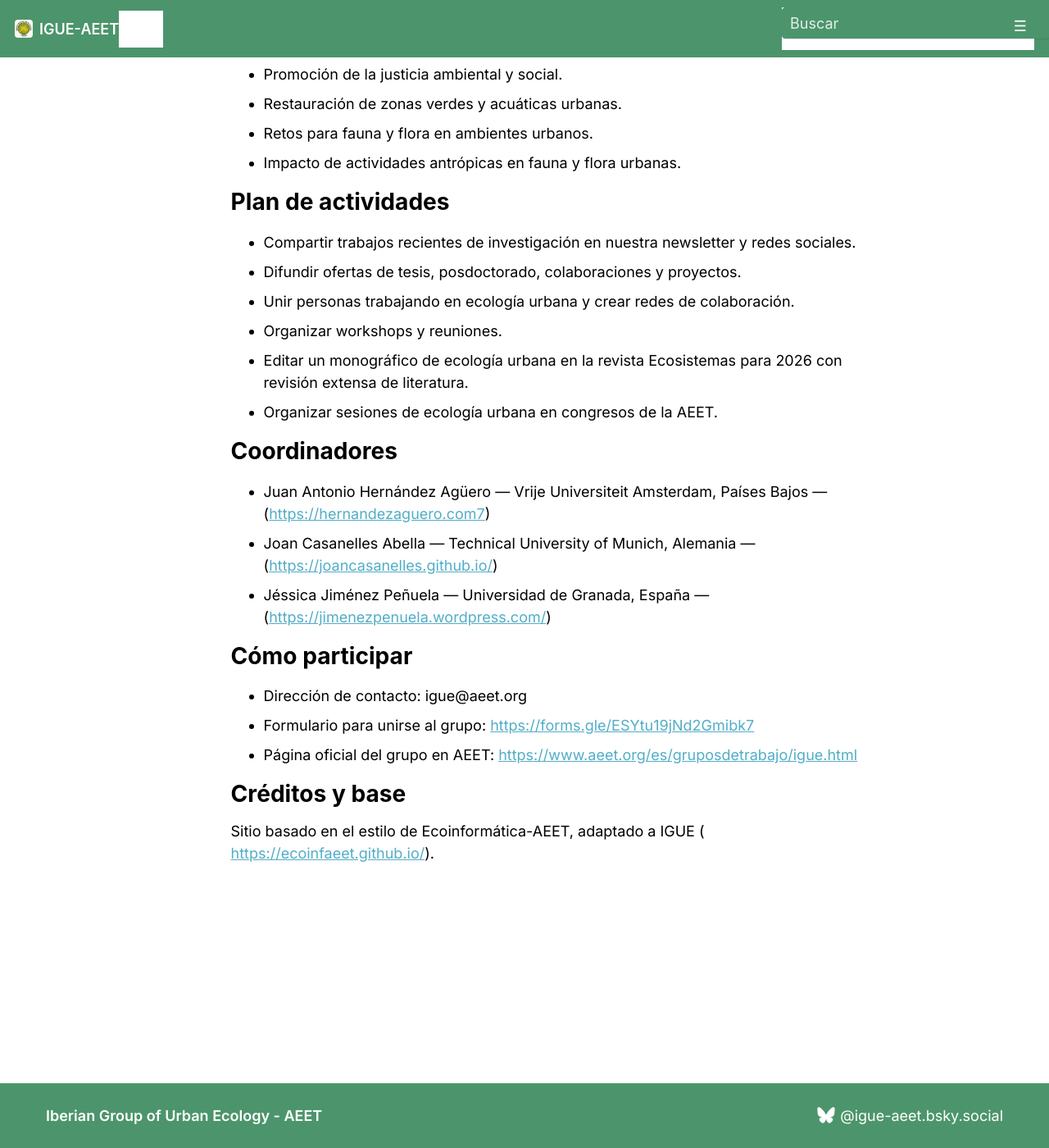
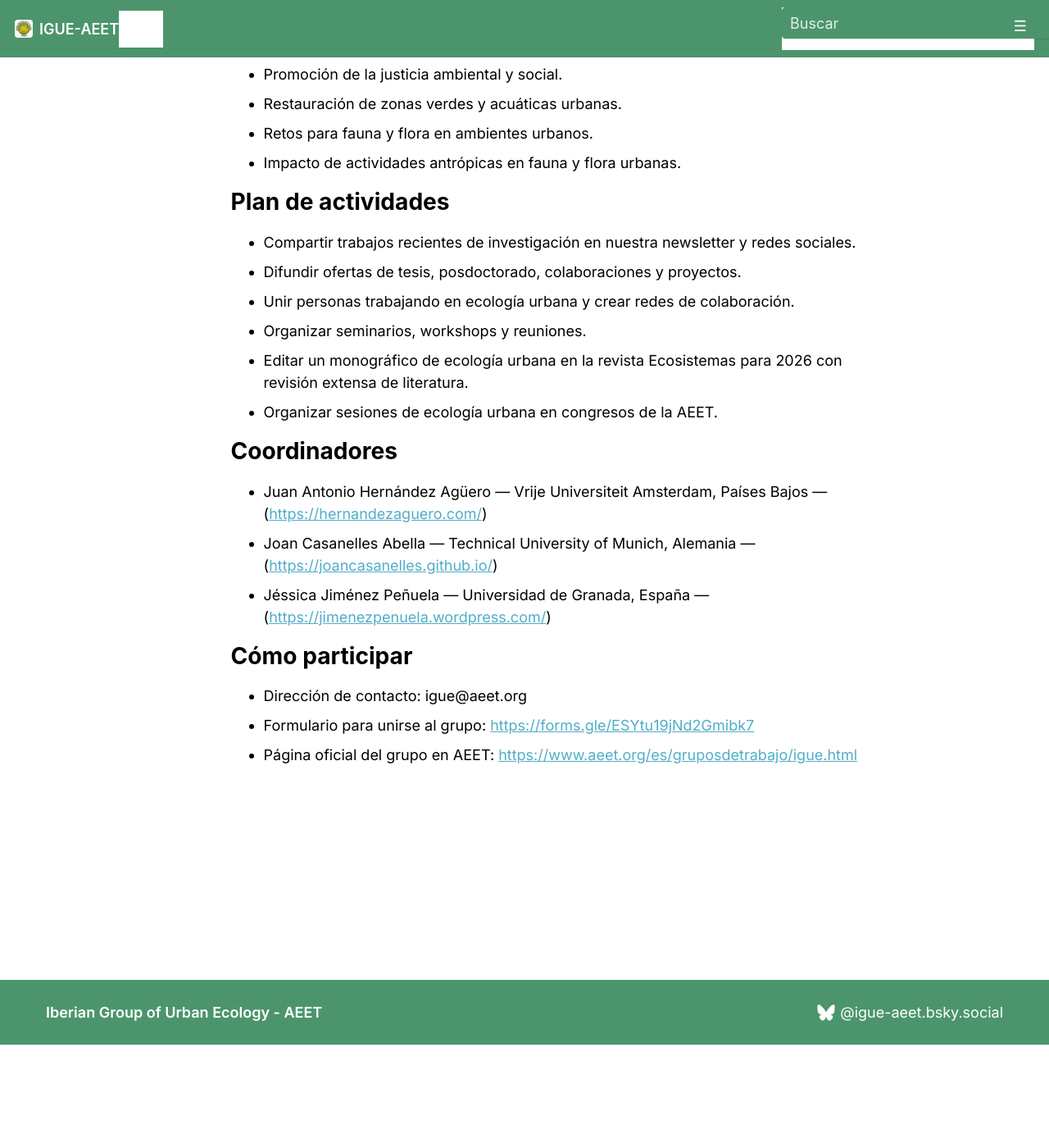
Before and after one commit to igue-aeet/igue-aeet.github.io, a Jekyll site: the page built from _pages/about.md, in a window 1280 px wide and 1400 px high, scrolled down 972 px. Shown: the whole window at 82% size. Built offline with Jekyll 4.4.1, drawn with Linux system fonts in a browser that asks for light colours; a script that is not in the unit is left out; after the commit the page ends 2246 px from its top, so only the background shows below that.

Commit message:
more changes

```diff
--- a/_pages/about.md
+++ b/_pages/about.md
@@ -37,13 +37,13 @@ Plan de actividades
 - Compartir trabajos recientes de investigación en nuestra newsletter y redes sociales.
 - Difundir ofertas de tesis, posdoctorado, colaboraciones y proyectos.
 - Unir personas trabajando en ecología urbana y crear redes de colaboración.
-- Organizar workshops y reuniones.
+- Organizar seminarios, workshops y reuniones.
 - Editar un monográfico de ecología urbana en la revista Ecosistemas para 2026 con revisión extensa de literatura.
 - Organizar sesiones de ecología urbana en congresos de la AEET.
 
 Coordinadores
 ======
-- Juan Antonio Hernández Agüero — Vrije Universiteit Amsterdam, Países Bajos — (<https://hernandezaguero.com7>)
+- Juan Antonio Hernández Agüero — Vrije Universiteit Amsterdam, Países Bajos — (<https://hernandezaguero.com/>)
 - Joan Casanelles Abella — Technical University of Munich, Alemania — (<https://joancasanelles.github.io/>)
 - Jéssica Jiménez Peñuela — Universidad de Granada, España — (<https://jimenezpenuela.wordpress.com/>)
 
@@ -52,8 +52,3 @@ Cómo participar
 - Dirección de contacto: igue@aeet.org
 - Formulario para unirse al grupo: <https://forms.gle/ESYtu19jNd2Gmibk7>
 - Página oficial del grupo en AEET: <https://www.aeet.org/es/gruposdetrabajo/igue.html>
-
-Créditos y base
-======
-Sitio basado en el estilo de Ecoinformática-AEET, adaptado a IGUE (
-<https://ecoinfaeet.github.io/>).
```
